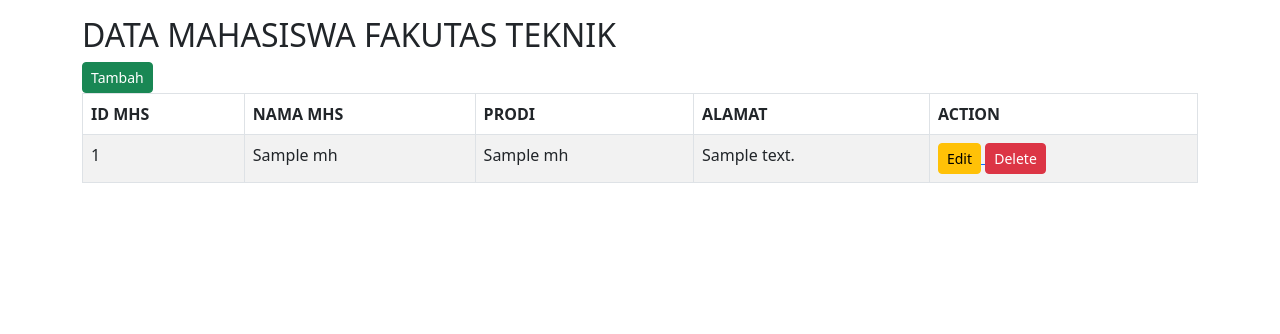
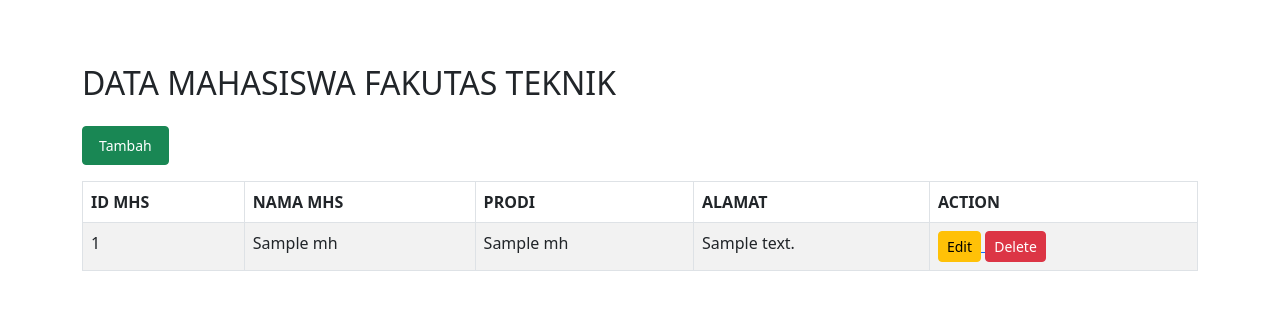
Before and after one commit to MohdHoiruttmim/PAW-pertemuan-6, a PHP site: page / in a window 1280 px wide. Shown: the top 334 px of the page. Run offline with PHP 8.4, Linux system fonts and the light colour scheme; tables that the repository leaves empty or names only in its code hold one stand-in row (values such as "Sample post").

Commit message:
menambahkan styling boostraps

```diff
--- a/form.php
+++ b/form.php
@@ -7,8 +7,8 @@
     <link href="https://cdn.jsdelivr.net/npm/bootstrap@5.2.1/dist/css/bootstrap.min.css" rel="stylesheet" integrity="sha384-iYQeCzEYFbKjA/T2uDLTpkwGzCiq6soy8tYaI1GyVh/UjpbCx/TYkiZhlZB6+fzT" crossorigin="anonymous">
   </head>
   <body>
-    <div class="container mt-3">
-      <h2>TAMBAH DATA MAHASISWA FAKULTAS TEKNIK</h2>
+    <div class="container mt-3 col-md-6 py-5">
+      <h2 class="my-3">TAMBAH DATA MAHASISWA FAKULTAS TEKNIK</h2>
       <form action="index.php" method="post">
           <div class="mb-3">
             <label for="inputName" class="form-label">Nama Mahasiswa</label>
--- a/index.php
+++ b/index.php
@@ -51,10 +51,10 @@
 </head>
 <body>
 
-<div class="container mt-3">
+<div class="container mt-3 py-5">
   <h2>DATA MAHASISWA FAKUTAS TEKNIK</h2>
   <a href="form.php">
-    <button type="button" class="btn btn-sm btn-success">Tambah</button>
+    <button type="button" class="btn btn-sm btn-success px-3 py-2 my-3">Tambah</button>
   </a>
 
   <div class="table-responsive">
--- a/update.php
+++ b/update.php
@@ -19,8 +19,8 @@
     <link href="https://cdn.jsdelivr.net/npm/bootstrap@5.2.1/dist/css/bootstrap.min.css" rel="stylesheet" integrity="sha384-iYQeCzEYFbKjA/T2uDLTpkwGzCiq6soy8tYaI1GyVh/UjpbCx/TYkiZhlZB6+fzT" crossorigin="anonymous">
   </head>
   <body>
-  <div class="container mt-3">
-      <h2>UPDATE DATA MAHASISWA FAKULTAS TEKNIK</h2>
+  <div class="container mt-3 col-md-6 py-5">
+      <h2 class="my-3">UPDATE DATA MAHASISWA FAKULTAS TEKNIK</h2>
       <form action="index.php" method="post">
           <div class="mb-3">
             <input type="hidden" id="disabledTextInput" class="form-control" value="<?php echo $id?>" name="dataId">
```
